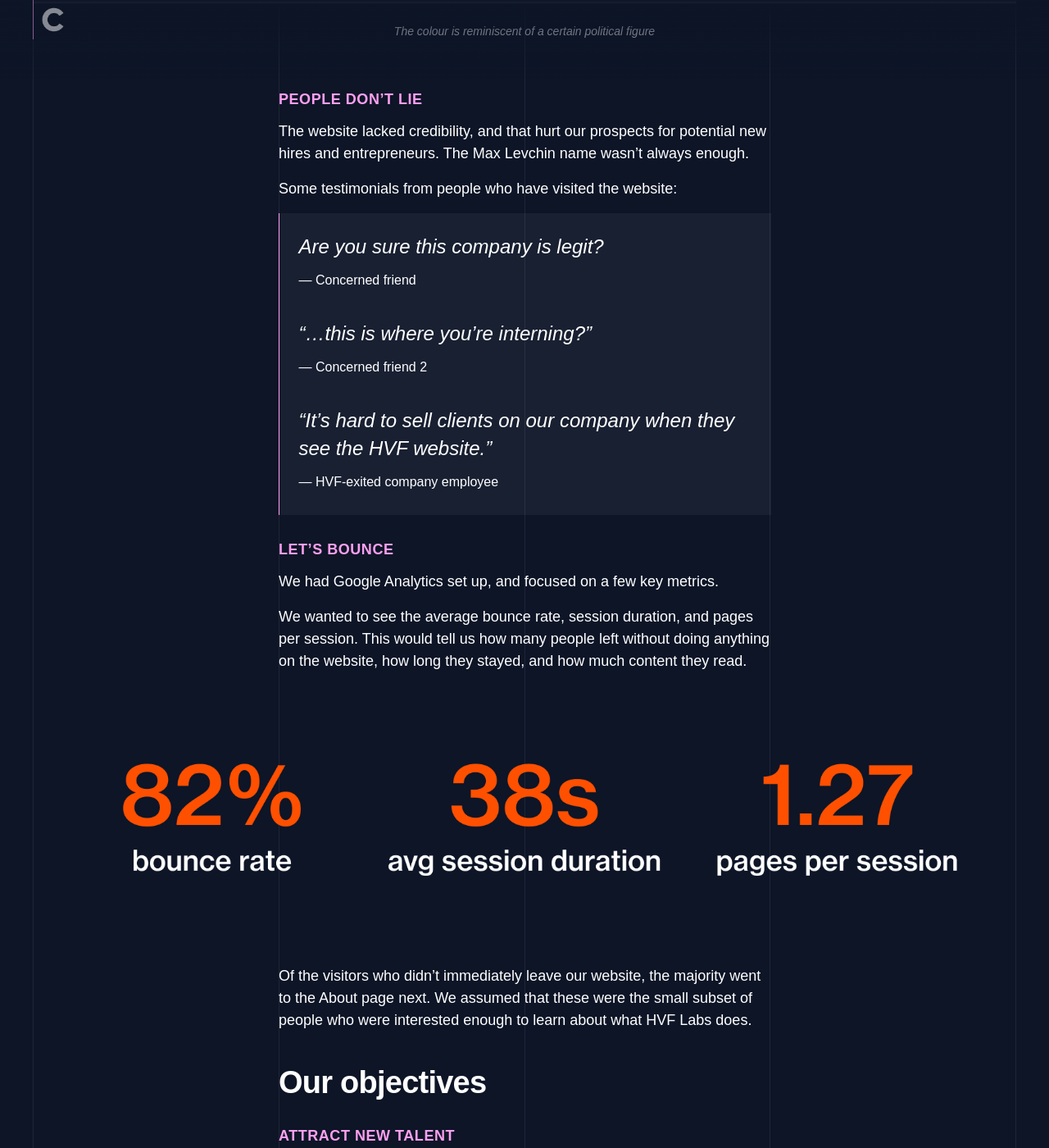
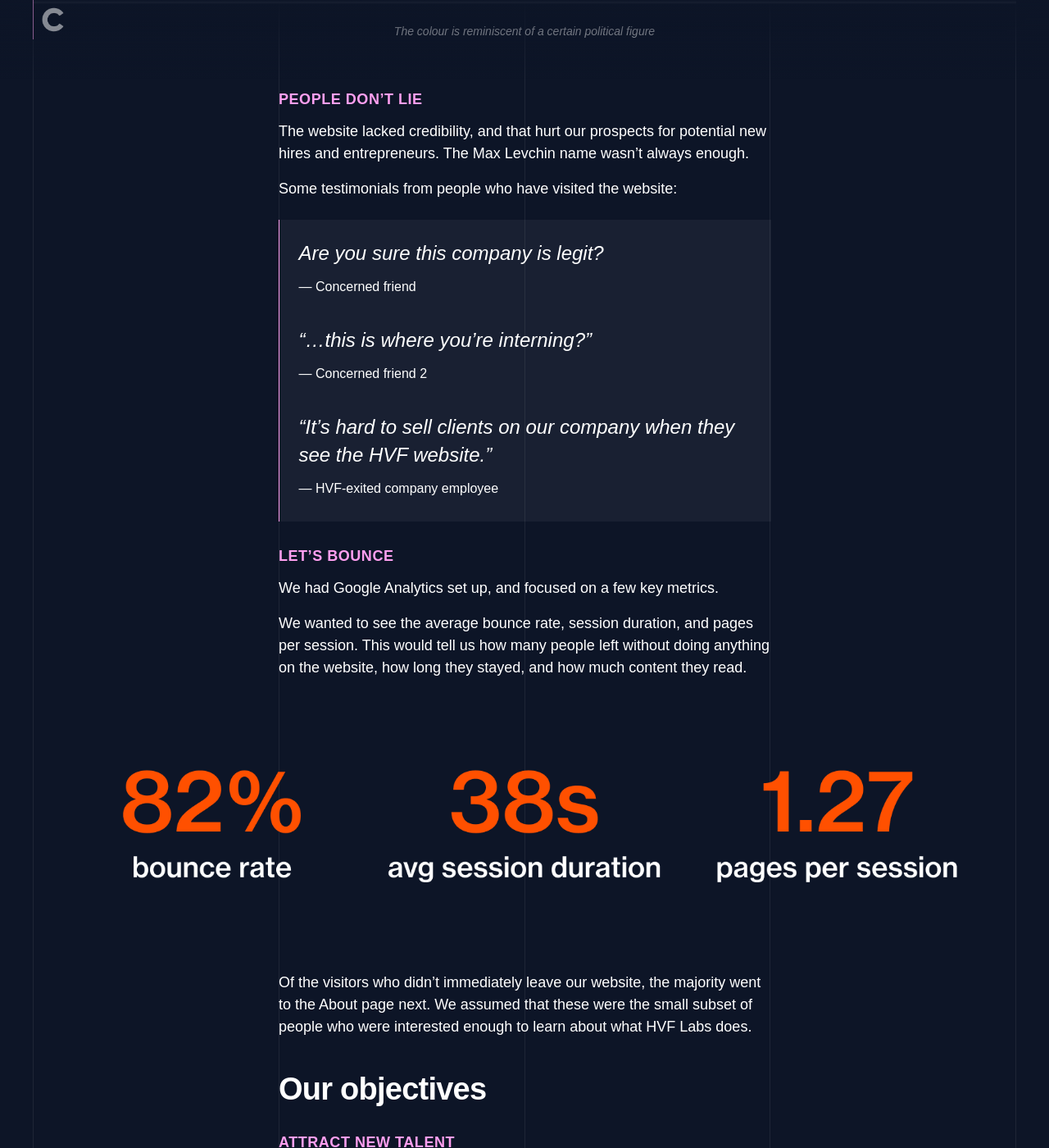
Before and after one commit to cyxzheng/cyxzheng.github.io, a Jekyll site: the page built from _projects/hvf.md, in a window 1280 px wide and 1400 px high, scrolled down 3438 px. Shown: the whole window at 82% size. Built offline with Jekyll 4.4.1, drawn with Linux system fonts in a browser that asks for light colours; some web fonts are replaced.

Commit message:
blockquote spacing

```diff
--- a/_sass/_project.scss
+++ b/_sass/_project.scss
@@ -82,7 +82,8 @@
     blockquote {
         max-width: 600px;
         margin: 0 auto;
-        margin-top: 16px;
+        margin-top: 24px;
+        margin-bottom: 24px;
         background: rgba(255, 255, 255, 0.05);
         border-left: 1px solid $pink;
         padding-top: 8px;
```
